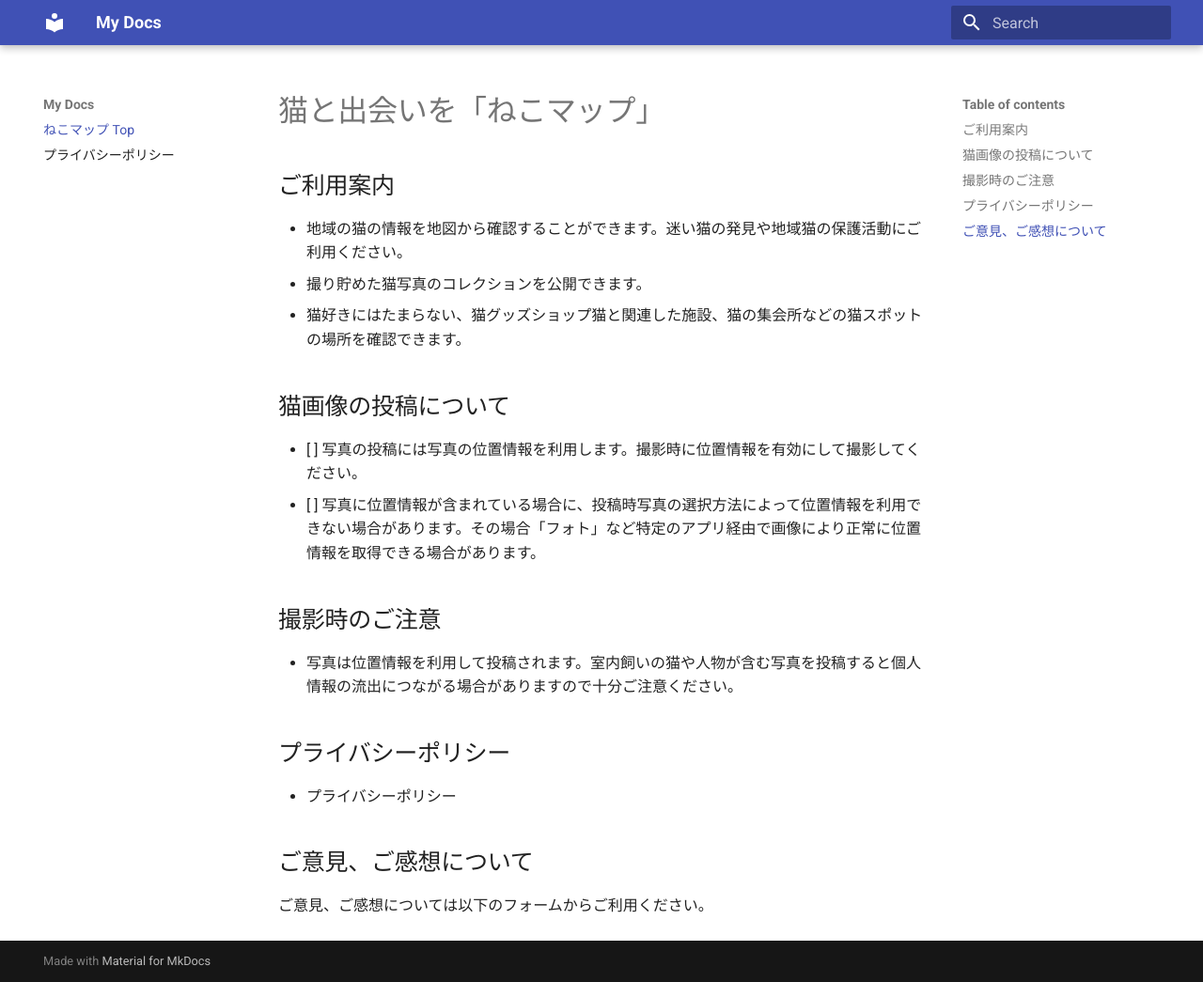
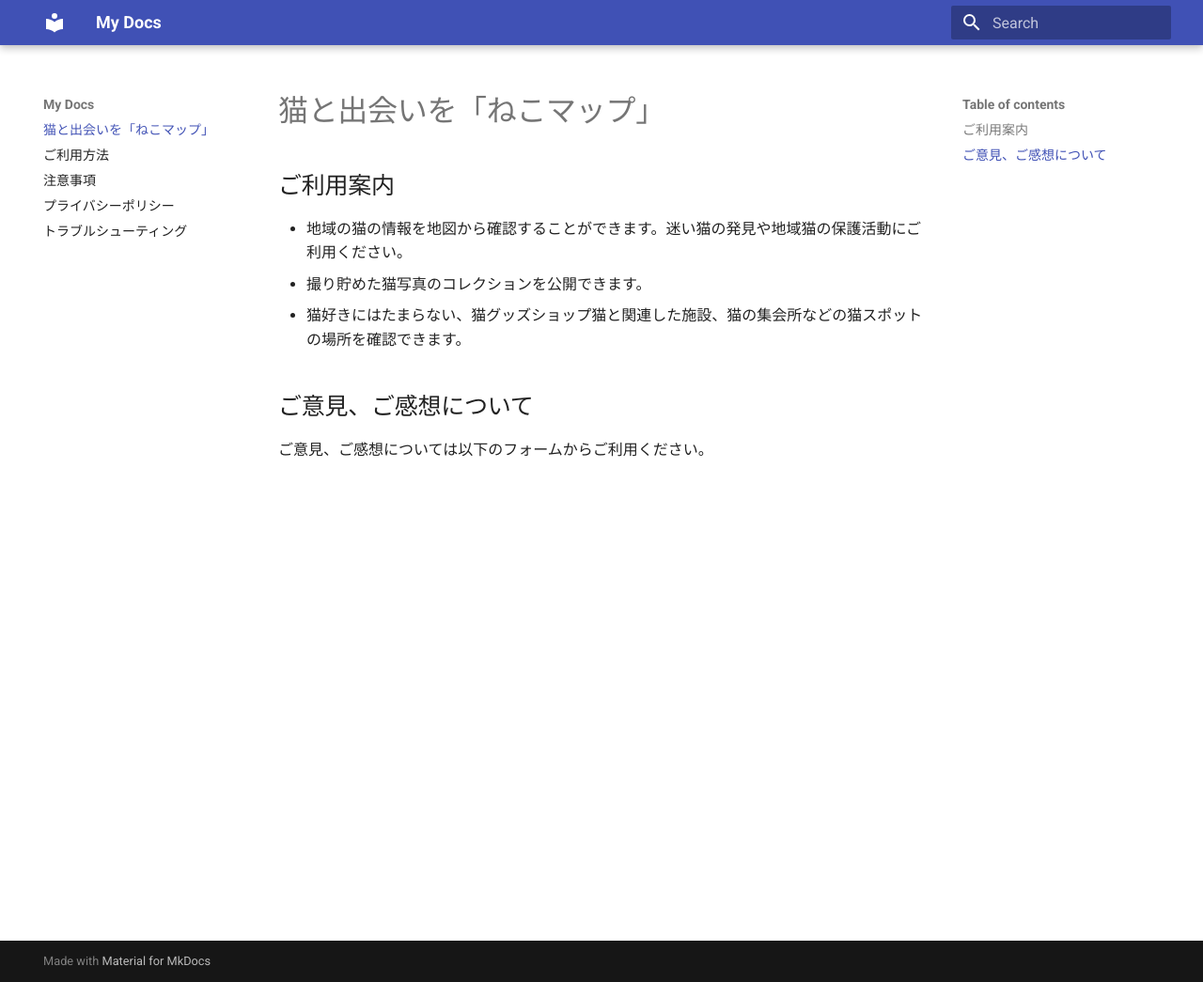
Before and after one commit to sookubo/nekomap, an MkDocs documentation site: the page built from docs/index.md, in a window 1280 px wide and 1045 px high. Shown: the whole window at 94% size. Built offline with MkDocs 1.6.1 and Material for MkDocs 9.7.7, drawn with Linux system fonts in a browser that asks for light colours; some of the changed lines change nothing that is shown.

Commit message:
ドキュメントに「ご利用方法」、「注意事項」、「トラブルシューティング」セクションを追加し、プライバシーポリシーの文言を修正しました。

```diff
--- /dev/null
+++ b/docs/how-to-use.md
@@ -0,0 +1,16 @@
+# ご利用方法
+
+## 地図表示
+地図を表示すると猫の写真と猫のスポット情報が表示されます。
+
+## 猫情報の表示
+猫の写真をクリックすると、猫の詳細情報が表示されます。
+
+### コメントの投稿
+猫の詳細情報からコメントを投稿することができます。
+
+## 猫スポットの表示
+アイコンをクリックすると猫のスポットの情報を表示します。
+
+## 写真の投稿
+画面右の投稿ボタンから、猫の写真をアップロードすることができます。
--- /dev/null
+++ b/docs/important-notes.md
@@ -0,0 +1,4 @@
+# 注意事項
+
+## 撮影時のご注意
+- 写真は位置情報を利用して投稿されます。室内飼いの猫や人物が含む写真を投稿すると個人情報の流出につながる場合がありますので十分ご注意ください。
--- a/docs/index.md
+++ b/docs/index.md
@@ -1,7 +1,3 @@
----
-title: ねこマップ Top
----
-
 # 猫と出会いを「ねこマップ」
 
 ## ご利用案内
@@ -9,15 +5,5 @@ title: ねこマップ Top
 - 撮り貯めた猫写真のコレクションを公開できます。
 - 猫好きにはたまらない、猫グッズショップ猫と関連した施設、猫の集会所などの猫スポットの場所を確認できます。
 
-## 猫画像の投稿について
-- [ ] 写真の投稿には写真の位置情報を利用します。撮影時に位置情報を有効にして撮影してください。
-- [ ] 写真に位置情報が含まれている場合に、投稿時写真の選択方法によって位置情報を利用できない場合があります。その場合「フォト」など特定のアプリ経由で画像により正常に位置情報を取得できる場合があります。
-
-## 撮影時のご注意
-- 写真は位置情報を利用して投稿されます。室内飼いの猫や人物が含む写真を投稿すると個人情報の流出につながる場合がありますので十分ご注意ください。
-
-## プライバシーポリシー
-- プライバシーポリシー
-
 ## ご意見、ご感想について
 ご意見、ご感想については以下のフォームからご利用ください。
--- a/docs/privacy-policy.md
+++ b/docs/privacy-policy.md
@@ -1,6 +1,3 @@
----
-title: プライバシーポリシー
----
 
 # プライバシーポリシー
 
@@ -28,7 +25,7 @@ title: プライバシーポリシー
 取得した情報はユーザーの同意なく第三者に提供することはありません。ただし、法令に基づく場合を除きます。
 
 ### 6. 情報の管理
-当サイトはは、取得した情報を適切に管理し、不正アクセス、紛失、改ざん及び漏洩の防止に努めます。
+当サイトは、取得した情報を適切に管理し、不正アクセス、紛失、改ざん及び漏洩の防止に努めます。
 
 ### 7. ユーザーの権利
 ユーザーは、当サイトはに対して個人情報の開示、訂正、利用停止等を請求する権利があります。請求方法については、本アプリの問い合わせ先までご連絡ください。
--- /dev/null
+++ b/docs/troubleshooting.md
@@ -0,0 +1,5 @@
+# トラブルシューティング
+
+## 猫画像の投稿できない
+- [ ] 写真の投稿には写真の位置情報を利用します。撮影時に位置情報を有効にして撮影してください。
+- [ ] 写真に位置情報が含まれている場合に、投稿時写真の選択方法によって位置情報を利用できない場合があります。その場合「フォト」など特定のアプリ経由で画像により正常に位置情報を取得できる場合があります。
```
